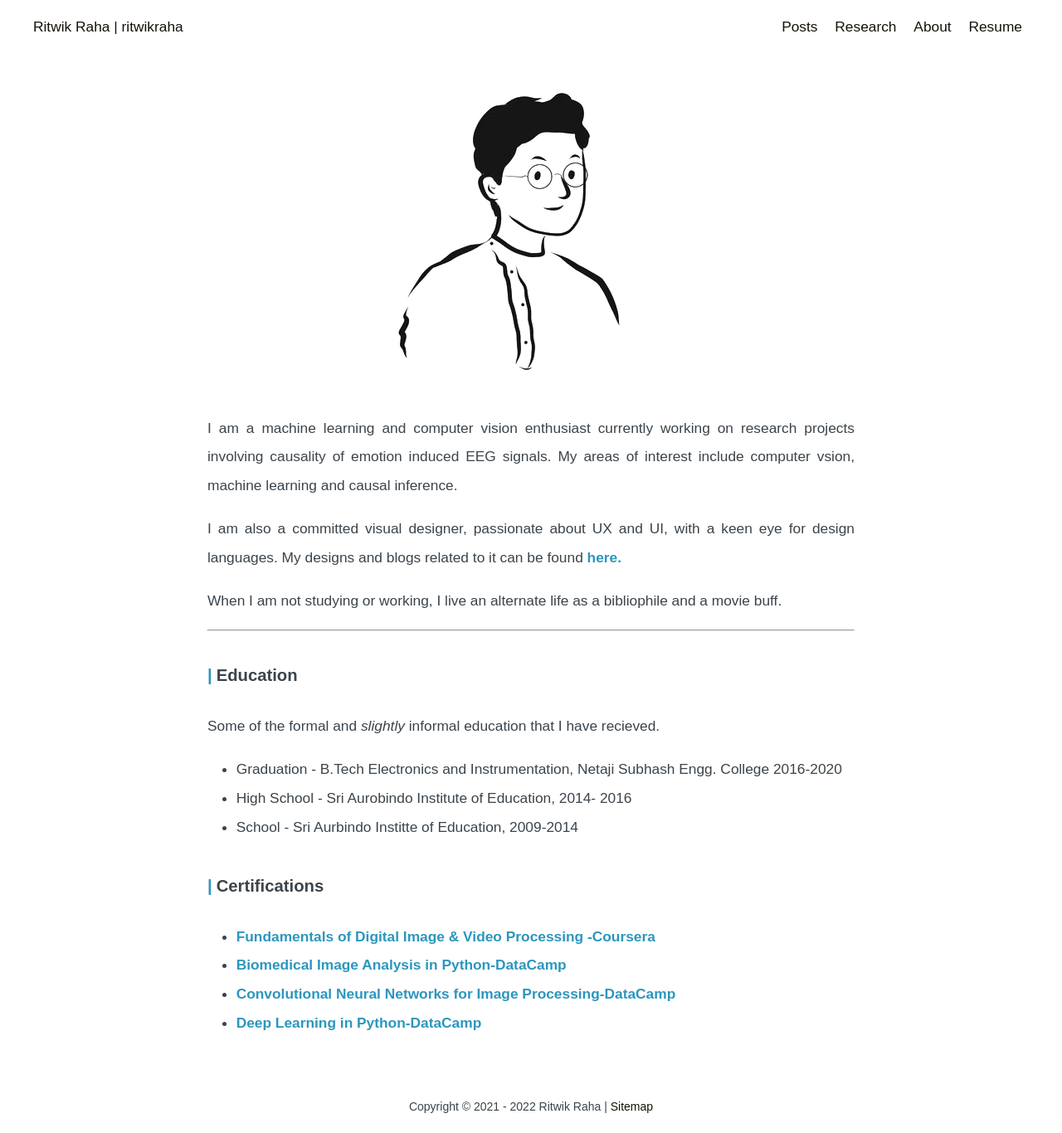
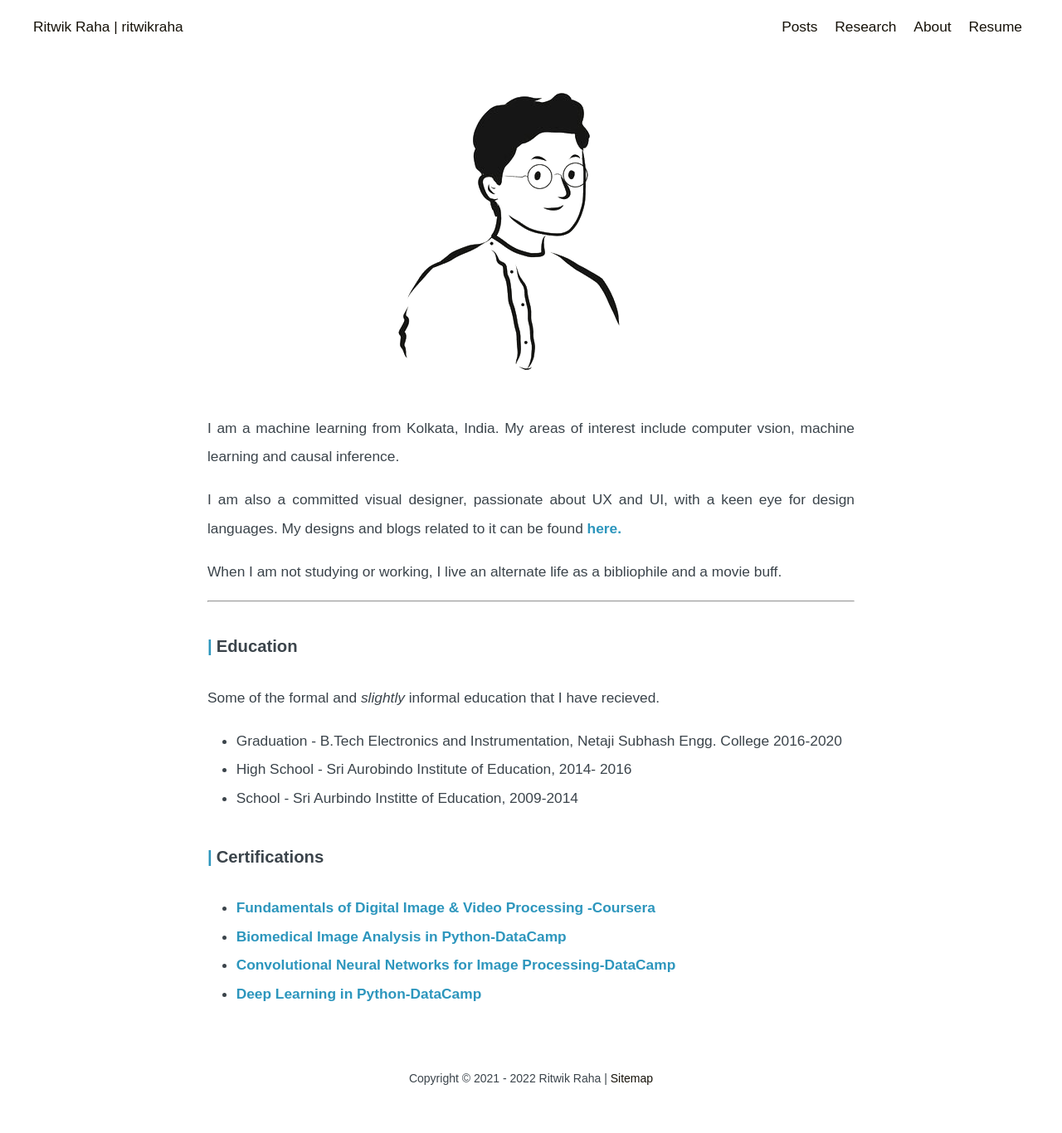
Before and after one commit to ritwikraha/ritwikraha.github.io, a Jekyll site: the page built from about.md, in a window 1280 px wide. Shown: the whole page at 83% size. Built offline with Jekyll 4.4.1, drawn with Linux system fonts in a browser that asks for light colours; after the commit the page ends 1332 px from its top, so only the background shows below that.

Commit message:
updating the about section

```diff
--- a/about.md
+++ b/about.md
@@ -6,7 +6,7 @@ permalink: /about/
 
 ![my-image]({{site.url}}/assets/site_images/cartoon-me.png)
 
-I am a machine learning and computer vision enthusiast currently working on research projects involving causality of emotion induced EEG signals. My areas of interest include computer vsion, machine learning and causal inference.
+I am a machine learning from Kolkata, India. My areas of interest include computer vsion, machine learning and causal inference.
 
 I am also a committed visual designer, passionate about UX and UI, with a keen eye for design languages. My designs and blogs related to it can be found [here.](https://www.ritwikraha.com/)
 
```
